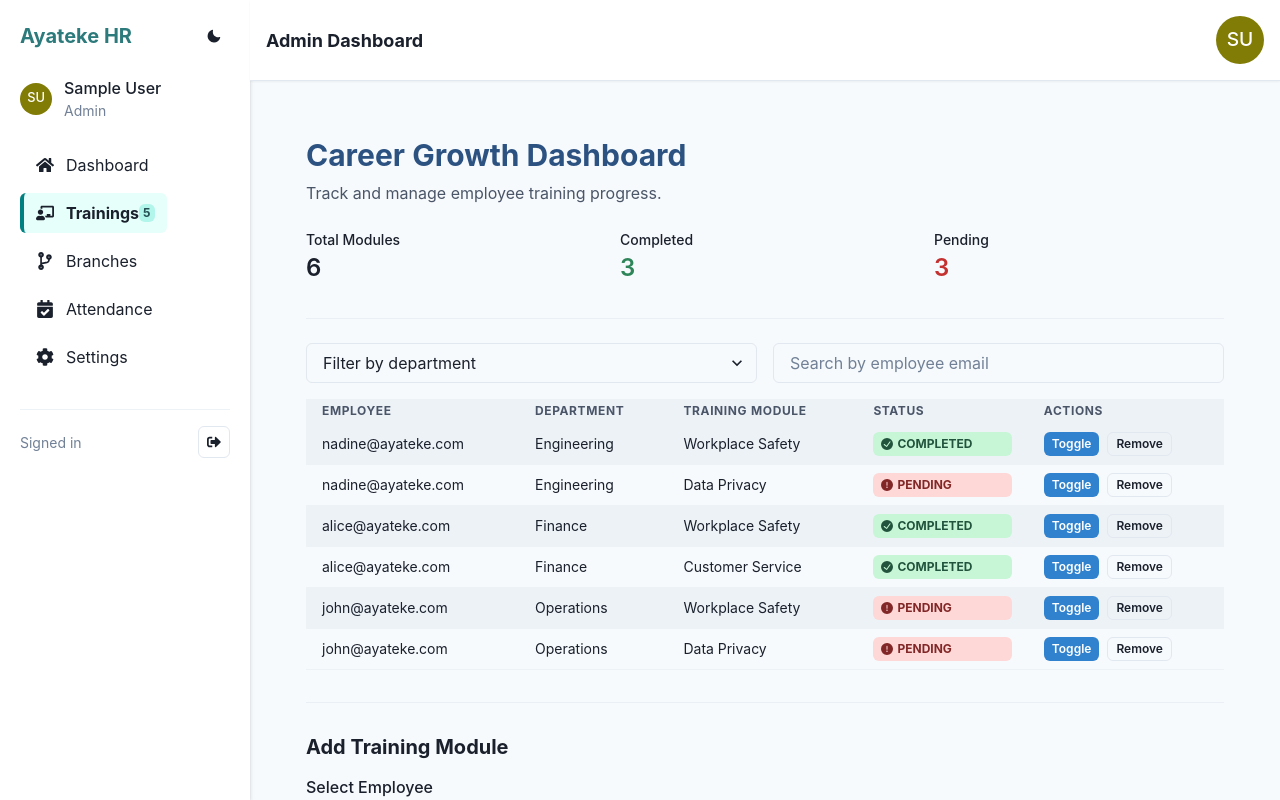
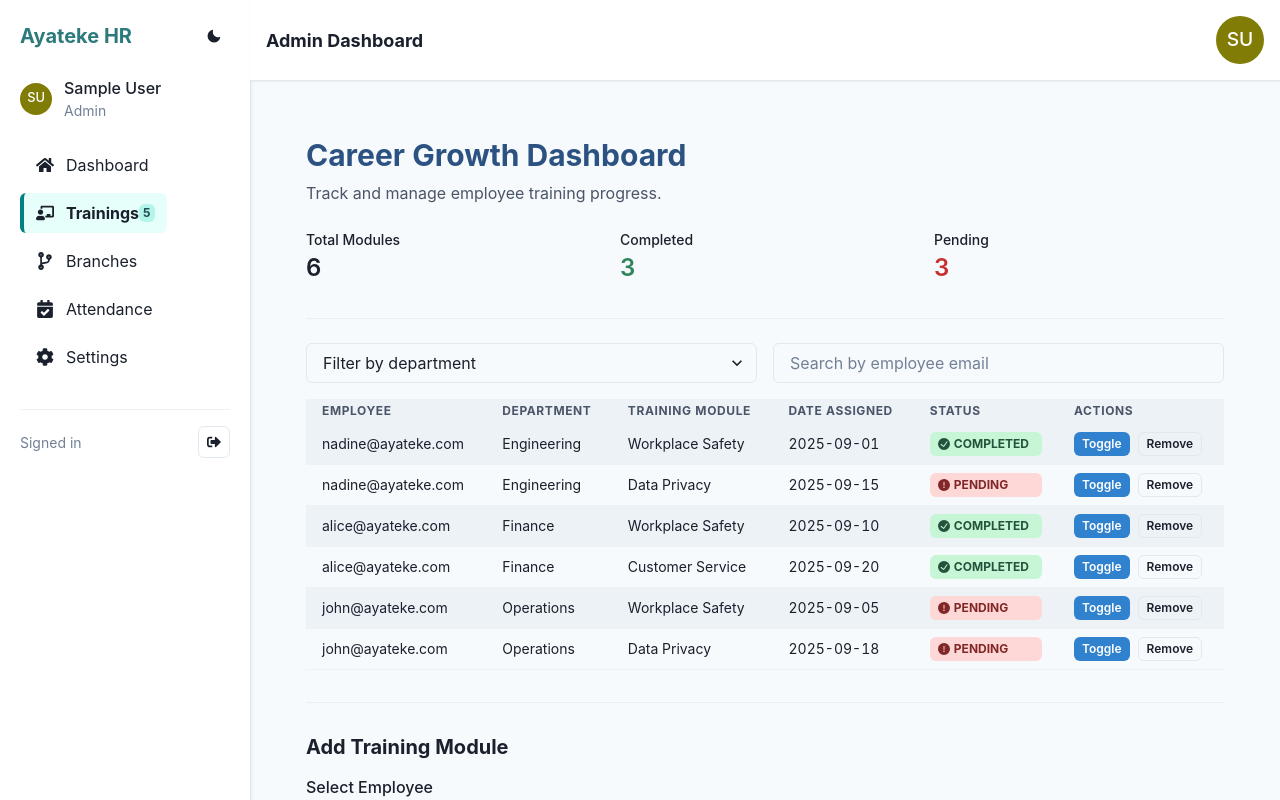
Before and after one commit to niyodushima/ayateke-frontend, a React (Create React App) app in the folder src/: page /admin/training in a window 1280 px wide. Built offline with nearby package versions, Linux system fonts and the light colour scheme; no server answers; sample sign-in values are in the browser's storage; the HTML template or start-up script is replaced by a standard one.

Commit message:
Update AdminTrainingDashboard.jsx

```diff
--- a/src/pages/AdminTrainingDashboard.jsx
+++ b/src/pages/AdminTrainingDashboard.jsx
@@ -31,24 +31,24 @@ const AdminTrainingDashboard = () => {
       employee: 'nadine@ayateke.com',
       department: 'Engineering',
       trainings: [
-        { title: 'Workplace Safety', completed: true },
-        { title: 'Data Privacy', completed: false },
+        { title: 'Workplace Safety', completed: true, date: '2025-09-01' },
+        { title: 'Data Privacy', completed: false, date: '2025-09-15' },
       ],
     },
     {
       employee: 'alice@ayateke.com',
       department: 'Finance',
       trainings: [
-        { title: 'Workplace Safety', completed: true },
-        { title: 'Customer Service', completed: true },
+        { title: 'Workplace Safety', completed: true, date: '2025-09-10' },
+        { title: 'Customer Service', completed: true, date: '2025-09-20' },
       ],
     },
     {
       employee: 'john@ayateke.com',
       department: 'Operations',
       trainings: [
-        { title: 'Workplace Safety', completed: false },
-        { title: 'Data Privacy', completed: false },
+        { title: 'Workplace Safety', completed: false, date: '2025-09-05' },
+        { title: 'Data Privacy', completed: false, date: '2025-09-18' },
       ],
     },
   ]);
@@ -86,11 +86,12 @@ const AdminTrainingDashboard = () => {
 
   const handleAddTraining = () => {
     if (!selectedEmp || !newTraining.trim()) return;
+    const today = new Date().toISOString().split('T')[0]; // YYYY-MM-DD
     const updated = trainingData.map((user) => {
       if (user.employee === selectedEmp) {
         return {
           ...user,
-          trainings: [...user.trainings, { title: newTraining.trim(), completed: false }],
+          trainings: [...user.trainings, { title: newTraining.trim(), completed: false, date: today }],
         };
       }
       return user;
@@ -144,6 +145,7 @@ const AdminTrainingDashboard = () => {
             <Th>Employee</Th>
             <Th>Department</Th>
             <Th>Training Module</Th>
+            <Th>Date Assigned</Th>
             <Th>Status</Th>
             <Th>Actions</Th>
           </Tr>
@@ -155,6 +157,7 @@ const AdminTrainingDashboard = () => {
                 <Td>{user.employee}</Td>
                 <Td>{user.department}</Td>
                 <Td>{module.title}</Td>
+                <Td>{module.date || '—'}</Td>
                 <Td>
                   <Badge
                     colorScheme={module.completed ? 'green' : 'red'}
```
